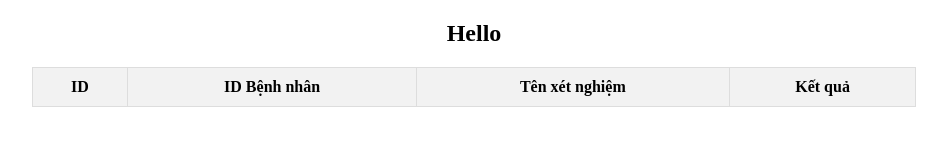
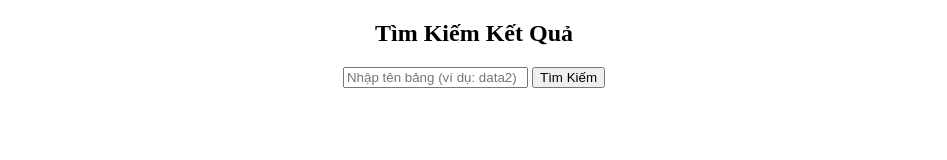
Before and after one commit to dackwolf141/KQXN3, a plain HTML site: page index.html in a window 1280 px wide. Shown: the whole page, without its empty margins (166-1113 px from the left). Drawn offline with Linux system fonts and the light colour scheme; no server answers.

Commit message:
BangKQXN2

```diff
--- a/index.html
+++ b/index.html
@@ -3,11 +3,10 @@
 <head>
     <meta charset="UTF-8">
     <meta name="viewport" content="width=device-width, initial-scale=1.0">
-    <title>Xét Nghiệm Kết Quả</title>
+    <title>Tìm Kiếm Kết Quả</title>
     <style>
-        /* Thêm kiểu dáng cho bảng */
         table {
-            width: 70%;
+            width: 100%;
             border-collapse: collapse;
             margin: 20px auto;
         }
@@ -25,22 +24,34 @@
             text-align: center;
             margin-top: 20px;
         }
+        #searchForm {
+            text-align: center;
+            margin-top: 20px;
+        }
+        #updateLocation {
+            text-align: center;
+            font-size: 18px;
+            margin-top: 10px;
+            color: #007BFF;
+        }
     </style>
 </head>
 <body>
-    <b>Hello</b>
+    <b>Tìm Kiếm Kết Quả</b>
+
+    <!-- Form tìm kiếm tên bảng -->
+    <div id="searchForm">
+        <input type="text" id="tableName" placeholder="Nhập tên bảng (ví dụ: data2)" required>
+        <button onclick="searchData()">Tìm Kiếm</button>
+    </div>
+
+    <!-- Thông báo đang tìm kiếm -->
+    <div id="updateLocation"></div>
+
+    <!-- Bảng kết quả -->
     <table id="resultTable">
-        <thead>
-            <tr>
-                <th>ID</th>
-                <th>ID Bệnh nhân</th>
-                <th>Tên xét nghiệm</th>
-                <th>Kết quả</th>
-            </tr>
-        </thead>
-        <tbody>
-            <!-- Dữ liệu sẽ được chèn vào đây từ Firebase -->
-        </tbody>
+        <thead></thead>
+        <tbody></tbody>
     </table>
 
     <script type="module">
@@ -57,55 +68,66 @@
             measurementId: "G-BZCY87VLGK"
         };
 
-        // Khởi tạo Firebase
         const app = initializeApp(firebaseConfig);
         const db = getDatabase(app);
 
-        // Lấy tham chiếu tới dữ liệu từ Firebase
-        const dataRef = ref(db, 'data2'); // Tham chiếu đến "data" trong Firebase
+        // Tìm kiếm dữ liệu theo tên bảng
+        function searchData() {
+            const tableName = document.getElementById("tableName").value;
+            console.log("Tên bảng nhập vào: ", tableName);  // Kiểm tra giá trị nhập vào
 
-        // Lắng nghe dữ liệu thay đổi từ Firebase
+            // Nếu tên bảng không có giá trị, yêu cầu nhập lại
+            if (!tableName) {
+                alert("Vui lòng nhập tên bảng.");
+                return;
+            }
+
+            // Hiển thị thông báo "Đang tìm..."
+            document.getElementById("updateLocation").innerHTML = "Đang tìm...";
+
+            const dataRef = ref(db, tableName); // Tham chiếu đến tên bảng người dùng nhập
             onValue(dataRef, (snapshot) => {
                 const data = snapshot.val();
                 const resultTableBody = document.querySelector('#resultTable tbody');
-            resultTableBody.innerHTML = '';  // Xóa dữ liệu cũ trong bảng
+                const resultTableHeader = document.querySelector('#resultTable thead');
+                resultTableBody.innerHTML = '';  // Xóa dữ liệu cũ
+                resultTableHeader.innerHTML = ''; // Xóa tiêu đề cũ
 
-            // Kiểm tra nếu có dữ liệu
+                // Xử lý sau khi dữ liệu được tải
                 if (data) {
-                // Duyệt qua các mục dữ liệu và hiển thị vào bảng
+                    const columnNames = Object.keys(data[Object.keys(data)[0]]);
+                    const headerRow = document.createElement('tr');
+                    columnNames.forEach(colName => {
+                        const th = document.createElement('th');
+                        th.textContent = colName;
+                        headerRow.appendChild(th);
+                    });
+                    resultTableHeader.appendChild(headerRow);
+
                     for (let key in data) {
                         const item = data[key];
                         const row = document.createElement('tr');
-
-                    // Tạo các ô trong bảng cho mỗi dữ liệu
-                    const tdID = document.createElement('td');
-                    tdID.textContent = item.id;
-                    const tdIDBN = document.createElement('td');
-                    tdIDBN.textContent = item.id_bn;
-                    const tdTestName = document.createElement('td');
-                    tdTestName.textContent = item.test_name;
-                    const tdResult = document.createElement('td');
-                    tdResult.textContent = item.result;
-
-                    // Thêm các ô vào hàng
-                    row.appendChild(tdID);
-                    row.appendChild(tdIDBN);
-                    row.appendChild(tdTestName);
-                    row.appendChild(tdResult);
-
-                    // Thêm hàng vào bảng
+                        columnNames.forEach(colName => {
+                            const td = document.createElement('td');
+                            td.textContent = item[colName];
+                            row.appendChild(td);
+                        });
                         resultTableBody.appendChild(row);
                     }
                 } else {
                     // Nếu không có dữ liệu, hiển thị thông báo
                     const row = document.createElement('tr');
                     const tdNoData = document.createElement('td');
-                tdNoData.setAttribute('colspan', '4');
+                    tdNoData.setAttribute('colspan', '169'); // Giả sử có 169 cột
                     tdNoData.textContent = 'Không có dữ liệu';
                     row.appendChild(tdNoData);
                     resultTableBody.appendChild(row);
                 }
+
+                // Sau khi hoàn thành tìm kiếm, xóa thông báo "Đang tìm..."
+                document.getElementById("updateLocation").innerHTML = "";
             });
+        }
     </script>
 </body>
 </html>
```
Also changed, not shown: 3 other files. Lines whose indentation alone changed are shown as unchanged.
